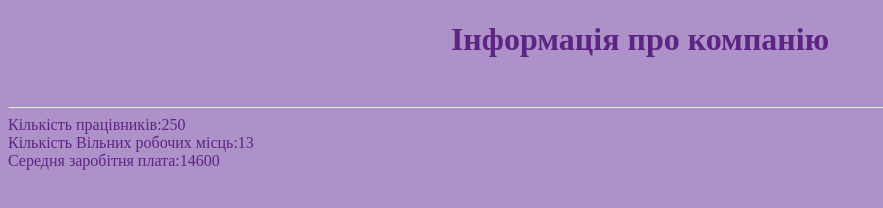
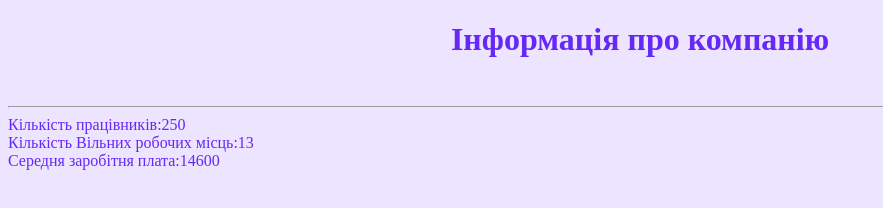
Before and after one commit to ON9190/studdy, a plain HTML site: page index.html in a window 1280 px wide. Shown: the whole page, without its empty margins (0-883 px from the left). Drawn offline with Linux system fonts and the light colour scheme.

Commit message:
Text style and new colors palette was added

```diff
--- a/index.html
+++ b/index.html
@@ -8,11 +8,14 @@
 </head>
 
 <body>
-    <font color ="#5C2483" </font>
+
     <h1>Інформація про компанію</h1><br>
     <hr>
-   Кількість працівників:250<br>
-   Кількість Вільних робочих місць:13<br>
-   Середня заробітня плата:14600<br>
+<div  class ="text" >
+    Кількість працівників:250<br>
+    Кількість Вільних робочих місць:13<br>
+    Середня заробітня плата:14600<br>
+</div>
+
 </body>
 </html>
--- a/style.css
+++ b/style.css
@@ -1,8 +1,14 @@
 h1{
    text-align: center;
-   color: #5C2483
+   color: #6528F7
 }
+
 body{
-   background-color:#AF91C9;
-   color: #5C2483;
+   background-color:#EDE4FF;
+   color: #6528F7;
 }
+
+text{
+padding-left: 30px;
+font-size: 20;
+}
```
